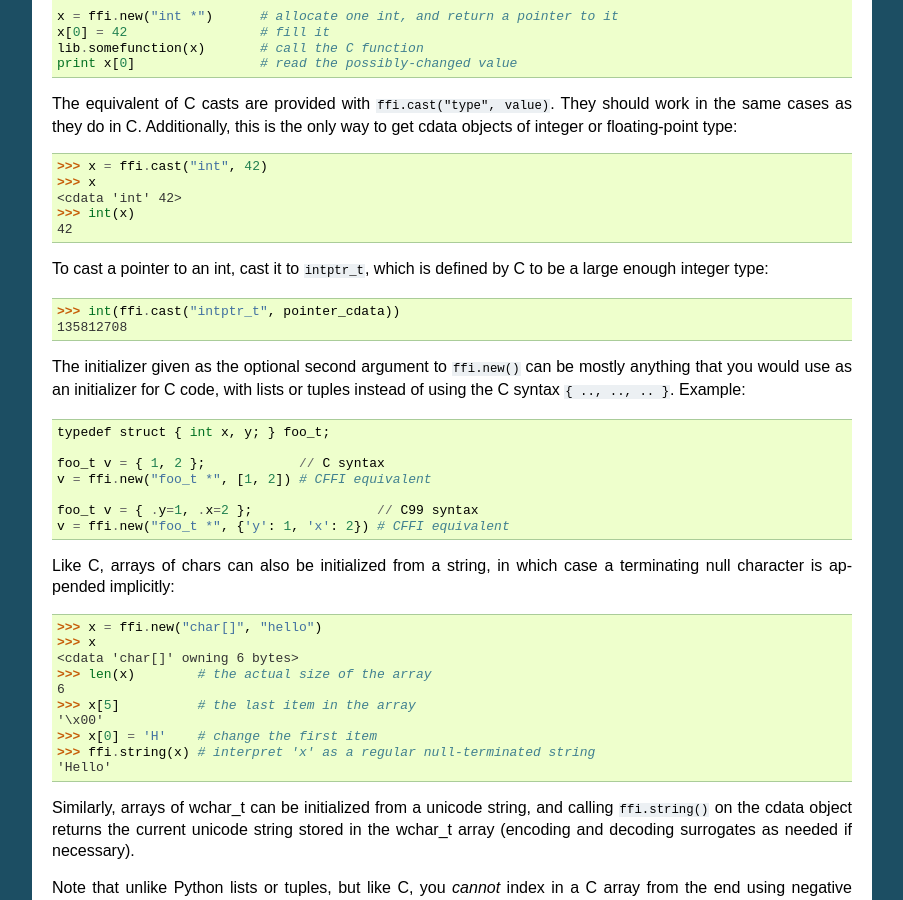
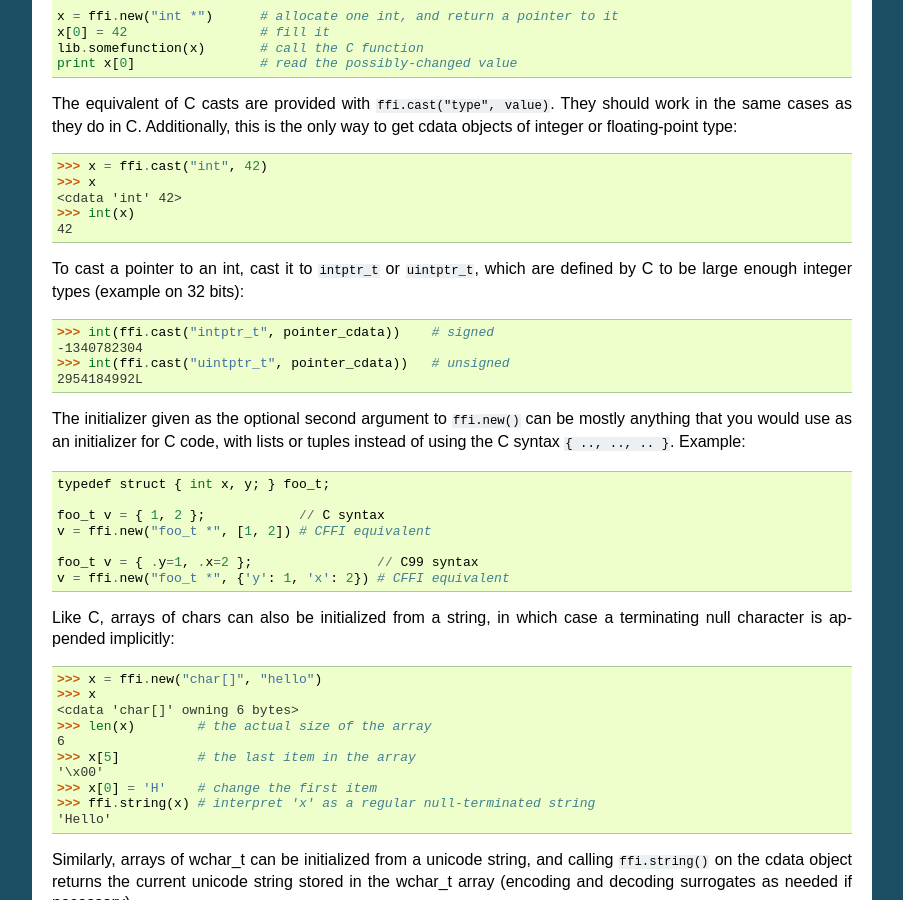
Before and after one commit to tharvik/cffi, a Sphinx documentation site: the page built from doc/source/index.rst, in a window 1280 px wide and 900 px high, scrolled down 9412 px. Shown: the whole window, without its empty margins (198-1101 px from the left). Built offline with Sphinx 7.4.7, drawn with Linux system fonts in a browser that asks for light colours.

Commit message:
Mention uintptr_t too

```diff
--- a/doc/source/index.rst
+++ b/doc/source/index.rst
@@ -721,11 +721,14 @@ is the only way to get cdata objects of integer or floating-point type::
     >>> int(x)
     42
 
-To cast a pointer to an int, cast it to ``intptr_t``, which is defined
-by C to be a large enough integer type::
+To cast a pointer to an int, cast it to ``intptr_t`` or ``uintptr_t``,
+which are defined by C to be large enough integer types (example on 32
+bits)::
 
-    >>> int(ffi.cast("intptr_t", pointer_cdata))
-    135812708
+    >>> int(ffi.cast("intptr_t", pointer_cdata))    # signed
+    -1340782304
+    >>> int(ffi.cast("uintptr_t", pointer_cdata))   # unsigned
+    2954184992L
 
 The initializer given as the optional second argument to ``ffi.new()``
 can be mostly anything that you would use as an initializer for C code,
```
